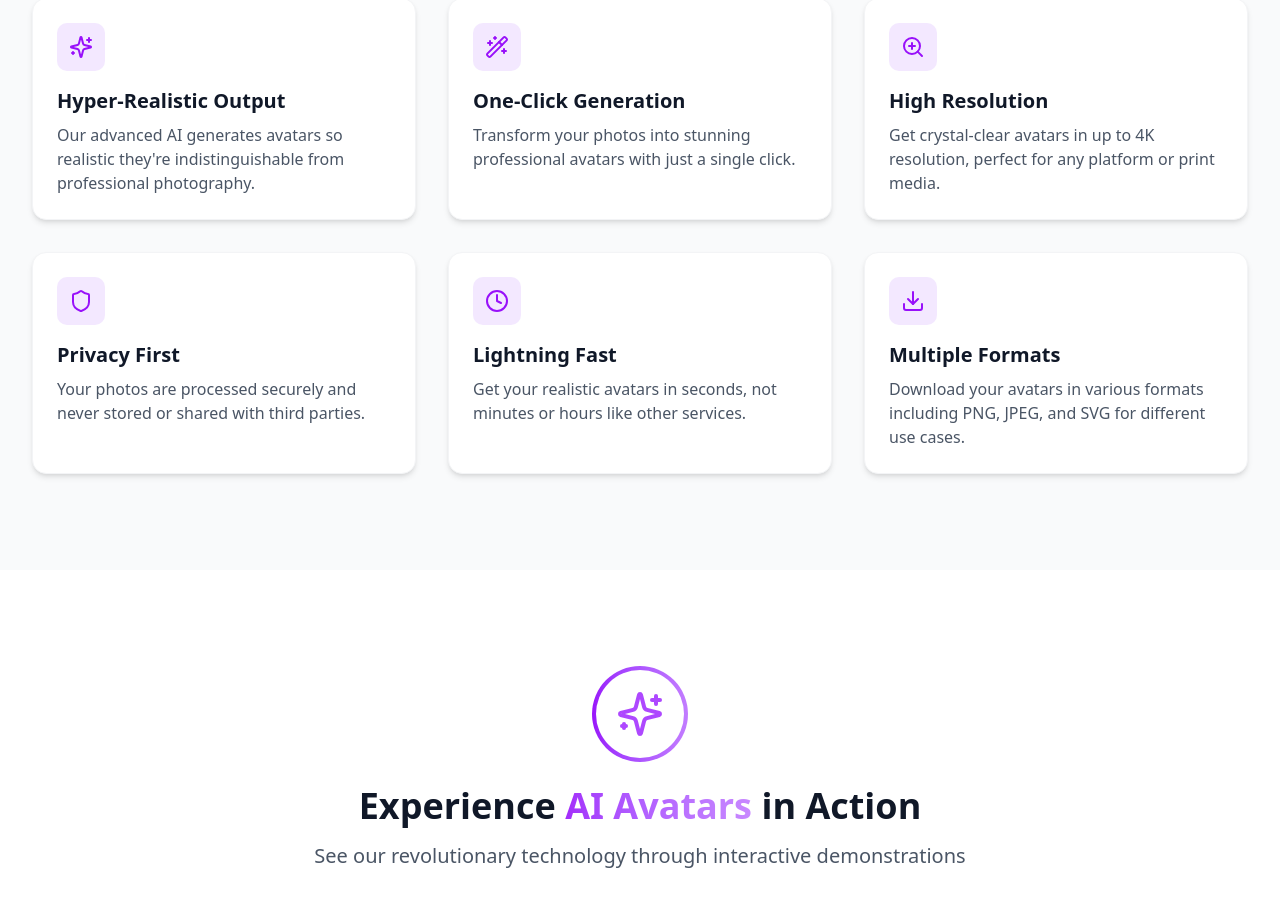
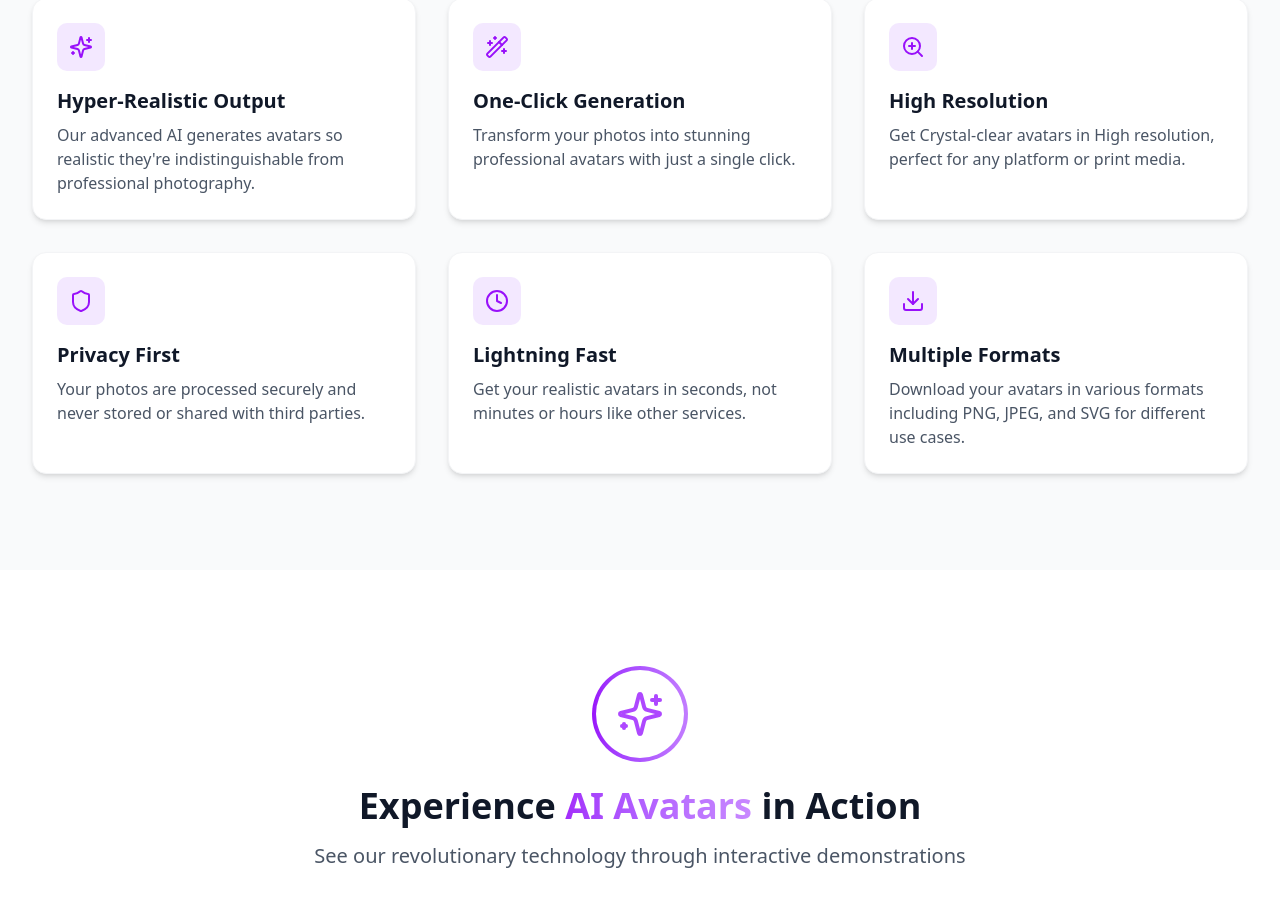
Before and after one commit to XENEFER1729/AvataR2, a Next.js app in the folder my-app/: page / in a window 1280 px wide. Shown: the part 880-1787 px from the top of the page. Built offline with nearby package versions, Linux system fonts and the light colour scheme.

Commit message:
changed settings

```diff
--- a/my-app/src/app/globals.css
+++ b/my-app/src/app/globals.css
@@ -70,71 +70,71 @@
 
 :root {
   --radius: 0.625rem;
-  --background: oklch(1 0 0);
-  --foreground: oklch(0.145 0 0);
-  --card: oklch(1 0 0);
-  --card-foreground: oklch(0.145 0 0);
-  --popover: oklch(1 0 0);
-  --popover-foreground: oklch(0.145 0 0);
-  --primary: oklch(0.205 0 0);
-  --primary-foreground: oklch(0.985 0 0);
-  --secondary: oklch(0.97 0 0);
-  --secondary-foreground: oklch(0.205 0 0);
-  --muted: oklch(0.97 0 0);
-  --muted-foreground: oklch(0.556 0 0);
-  --accent: oklch(0.97 0 0);
-  --accent-foreground: oklch(0.205 0 0);
-  --destructive: oklch(0.577 0.245 27.325);
-  --border: oklch(0.922 0 0);
-  --input: oklch(0.922 0 0);
-  --ring: oklch(0.708 0 0);
-  --chart-1: oklch(0.646 0.222 41.116);
-  --chart-2: oklch(0.6 0.118 184.704);
-  --chart-3: oklch(0.398 0.07 227.392);
-  --chart-4: oklch(0.828 0.189 84.429);
-  --chart-5: oklch(0.769 0.188 70.08);
-  --sidebar: oklch(0.985 0 0);
-  --sidebar-foreground: oklch(0.145 0 0);
-  --sidebar-primary: oklch(0.205 0 0);
-  --sidebar-primary-foreground: oklch(0.985 0 0);
-  --sidebar-accent: oklch(0.97 0 0);
-  --sidebar-accent-foreground: oklch(0.205 0 0);
-  --sidebar-border: oklch(0.922 0 0);
-  --sidebar-ring: oklch(0.708 0 0);
+  --background: #ffffff;
+  --foreground: #252527;
+  --card: #ffffff;
+  --card-foreground: #252527;
+  --popover: #ffffff;
+  --popover-foreground: #252527;
+  --primary: #343436;
+  --primary-foreground: #fbfbfc;
+  --secondary: #f7f7f8;
+  --secondary-foreground: #343436;
+  --muted: #f7f7f8;
+  --muted-foreground: #8e8e93;
+  --accent: #f7f7f8;
+  --accent-foreground: #343436;
+  --destructive: #e11d48;
+  --border: #ebecef;
+  --input: #ebecef;
+  --ring: #b4b4b4;
+  --chart-1: #3b82f6;
+  --chart-2: #0ea5e9;
+  --chart-3: #4f46e5;
+  --chart-4: #f59e0b;
+  --chart-5: #ef4444;
+  --sidebar: #fafafa;
+  --sidebar-foreground: #252527;
+  --sidebar-primary: #343436;
+  --sidebar-primary-foreground: #fafafa;
+  --sidebar-accent: #f7f7f8;
+  --sidebar-accent-foreground: #343436;
+  --sidebar-border: #ebecef;
+  --sidebar-ring: #b4b4b4;
 }
 
 .dark {
-  --background: oklch(0.145 0 0);
-  --foreground: oklch(0.985 0 0);
-  --card: oklch(0.205 0 0);
-  --card-foreground: oklch(0.985 0 0);
-  --popover: oklch(0.205 0 0);
-  --popover-foreground: oklch(0.985 0 0);
-  --primary: oklch(0.922 0 0);
-  --primary-foreground: oklch(0.205 0 0);
-  --secondary: oklch(0.269 0 0);
-  --secondary-foreground: oklch(0.985 0 0);
-  --muted: oklch(0.269 0 0);
-  --muted-foreground: oklch(0.708 0 0);
-  --accent: oklch(0.269 0 0);
-  --accent-foreground: oklch(0.985 0 0);
-  --destructive: oklch(0.704 0.191 22.216);
-  --border: oklch(1 0 0 / 10%);
-  --input: oklch(1 0 0 / 15%);
-  --ring: oklch(0.556 0 0);
-  --chart-1: oklch(0.488 0.243 264.376);
-  --chart-2: oklch(0.696 0.17 162.48);
-  --chart-3: oklch(0.769 0.188 70.08);
-  --chart-4: oklch(0.627 0.265 303.9);
-  --chart-5: oklch(0.645 0.246 16.439);
-  --sidebar: oklch(0.205 0 0);
-  --sidebar-foreground: oklch(0.985 0 0);
-  --sidebar-primary: oklch(0.488 0.243 264.376);
-  --sidebar-primary-foreground: oklch(0.985 0 0);
-  --sidebar-accent: oklch(0.269 0 0);
-  --sidebar-accent-foreground: oklch(0.985 0 0);
-  --sidebar-border: oklch(1 0 0 / 10%);
-  --sidebar-ring: oklch(0.556 0 0);
+  --background: #252527;
+  --foreground: #fbfbfc;
+  --card: #343436;
+  --card-foreground: #fbfbfc;
+  --popover: #343436;
+  --popover-foreground: #fbfbfc;
+  --primary: #ebecef;
+  --primary-foreground: #343436;
+  --secondary: #44444b;
+  --secondary-foreground: #fbfbfc;
+  --muted: #44444b;
+  --muted-foreground: #b4b4b4;
+  --accent: #44444b;
+  --accent-foreground: #fbfbfc;
+  --destructive: #f43f5e;
+  --border: rgba(255, 255, 255, 0.1);
+  --input: rgba(255, 255, 255, 0.15);
+  --ring: #8e8e93;
+  --chart-1: #818cf8;
+  --chart-2: #38bdf8;
+  --chart-3: #ef4444;
+  --chart-4: #c084fc;
+  --chart-5: #f97316;
+  --sidebar: #343436;
+  --sidebar-foreground: #fbfbfc;
+  --sidebar-primary: #818cf8;
+  --sidebar-primary-foreground: #fbfbfc;
+  --sidebar-accent: #44444b;
+  --sidebar-accent-foreground: #fbfbfc;
+  --sidebar-border: rgba(255, 255, 255, 0.1);
+  --sidebar-ring: #8e8e93;
 }
 
 @layer base {
--- a/my-app/src/app/home/Features.tsx
+++ b/my-app/src/app/home/Features.tsx
@@ -48,7 +48,7 @@ const Features: React.FC = () => {
     {
       icon: <ZoomIn size={24} />,
       title: "High Resolution",
-      description: "Get crystal-clear avatars in up to 4K resolution, perfect for any platform or print media."
+      description: "Get Crystal-clear avatars in High resolution, perfect for any platform or print media."
     },
     {
       icon: <Shield size={24} />,
--- a/my-app/src/app/home/NavDropdown.tsx
+++ b/my-app/src/app/home/NavDropdown.tsx
@@ -1,17 +1,27 @@
 "use client";
-import React, { useState, useEffect } from 'react';
-import Image from 'next/image';
-import { useTheme } from 'next-themes';
+import React, { useState, useEffect } from "react";
+import Image from "next/image";
+import { useTheme } from "next-themes";
 
 import {
-  ImageIcon, PenTool, Settings, ChevronDown, Sparkles,
-  Camera, UserPlus, Palette, Sliders, Shield, CloudCog
-} from 'lucide-react';
+  ImageIcon,
+  PenTool,
+  Settings,
+  ChevronDown,
+  Sparkles,
+  Camera,
+  UserPlus,
+  Palette,
+  Sliders,
+  Shield,
+  CloudCog,
+} from "lucide-react";
 
 type SubItem = {
   icon: React.ReactNode;
   title: string;
   description: string;
+  href?: string;
 };
 
 type ItemType = {
@@ -34,41 +44,81 @@ const NavDropdown = () => {
 
   const dropdownItems: ItemType[] = [
     {
-      id: 'gallery',
-      title: 'Gallery',
+      id: "gallery",
+      title: "Gallery",
       icon: <ImageIcon size={18} />,
       image: "/",
       description: "Explore and curate your personal reflections",
       items: [
-        { icon: <Camera size={16} />, title: "Your Collection", description: "View your saved persona reflections" },
-        { icon: <Sparkles size={16} />, title: "Featured Mirrors", description: "Discover trending reflections" },
-        { icon: <UserPlus size={16} />, title: "Shared With You", description: "Reflections shared by connections" }
-      ]
+        {
+          icon: <Camera size={16} />,
+          title: "Your Collection",
+          description: "View your saved persona reflections",
+          href: "/gallery/collection",
+        },
+        {
+          icon: <Sparkles size={16} />,
+          title: "Featured Mirrors",
+          description: "Discover trending reflections",
+          href: "/gallery/featured",
+        },
+        {
+          icon: <UserPlus size={16} />,
+          title: "Shared With You",
+          description: "Reflections shared by connections",
+          href: "/gallery/shared",
+        },
+      ],
     },
     {
-      id: 'dashboard',
-      title: 'Create',
+      id: "dashboard",
+      title: "Create",
       icon: <PenTool size={18} />,
       image: "/createAvatar.avif",
       description: "Express your authentic digital self",
       items: [
-        { icon: <Palette size={16} />, title: "Create Avatar", description: "Create avatar video using image" },
-        { icon: <Camera size={16} />, title: "Text To Speech", description: "transform your text into speech" },
+        {
+          icon: <Palette size={16} />,
+          title: "Create Avatar",
+          description: "Create avatar video using image",
+          href: "/dashboard",
+        },
+        {
+          icon: <Camera size={16} />,
+          title: "Text To Speech",
+          description: "transform your text into speech",
+          href: "/dashboard/TextToAudio",
+        },
         // { icon: <Sparkles size={16} />, title: "Emotion Templates", description: "Start with feeling-based presets" }
-      ]
+      ],
     },
     {
-      id: 'settings/sync',
-      title: 'Settings',
+      id: "settings",
+      title: "Settings",
       icon: <Settings size={18} />,
       image: "/",
       description: "Personalize your mirror experience",
       items: [
-        { icon: <Sliders size={16} />, title: "Preferences", description: "Customize your reflection settings" },
-        { icon: <Shield size={16} />, title: "Privacy", description: "Control your digital boundaries" },
-        // { icon: <CloudCog size={16} />, title: "Mirror Sync", description: "Manage your persona across devices" }
-      ]
-    }
+        {
+          icon: <Sliders size={16} />,
+          title: "Preferences",
+          description: "Customize your reflection settings",
+          href: "/settings/preferences",
+        },
+        {
+          icon: <Shield size={16} />,
+          title: "Privacy",
+          description: "Control your digital boundaries",
+          href: "/settings/privacy",
+        },
+        {
+          icon: <CloudCog size={16} />,
+          title: "Mirror Sync",
+          description: "Manage your persona across devices",
+          href: "/settings/sync",
+        },
+      ],
+    },
   ];
 
   const handleMouseEnter = (id: string) => setActiveDropdown(id);
@@ -86,16 +136,25 @@ const NavDropdown = () => {
           onMouseLeave={handleMouseLeave}
         >
           <button className="flex items-center space-x-3 text-gray-500 dark:text-gray-300 hover:text-gray-200 dark:hover:text-white cursor-pointer font-medium transition-colors px-3 py-2 rounded-full backdrop-blur-sm hover:shadow-sm group">
-            <span className="text-purple-400 group-hover:text-indigo-500 transition-colors">{item.icon}</span>
+            <span className="text-purple-400 group-hover:text-indigo-500 transition-colors">
+              {item.icon}
+            </span>
             <span className="relative">
               {item.title}
               <span className="absolute bottom-0 left-0 w-0 h-0.5 bg-gradient-to-r from-purple-300 to-indigo-400 group-hover:w-full transition-all duration-300 ease-in-out"></span>
             </span>
-            <ChevronDown size={16} className={`transition-transform duration-300 ${activeDropdown === item.id ? 'rotate-180' : ''}`} />
+            <ChevronDown
+              size={16}
+              className={`transition-transform duration-300 ${
+                activeDropdown === item.id ? "rotate-180" : ""
+              }`}
+            />
           </button>
 
           {activeDropdown === item.id && (
-            <div className={`absolute left-1/2 transform -translate-x-1/2 mt-2 w-screen max-w-md bg-white/90 dark:bg-gray-900/90 backdrop-blur-lg rounded-xl shadow-lg overflow-hidden transition-all duration-300 z-50 border border-purple-100 dark:border-gray-700`}>
+            <div
+              className={`absolute left-1/2 transform -translate-x-1/2 mt-2 w-screen max-w-md bg-white/90 dark:bg-gray-900/90 backdrop-blur-lg rounded-xl shadow-lg overflow-hidden transition-all duration-300 z-50 border border-purple-100 dark:border-gray-700`}
+            >
               <div className="p-4">
                 <div className="relative rounded-lg overflow-hidden mb-4 shadow-md">
                   <div className="h-50 relative w-full">
@@ -119,8 +178,7 @@ const NavDropdown = () => {
                   {item.items.map((subItem, index) => (
                     <a
                       key={index}
-                      href={`/${item.id}`}
-                      onClick={() => console.log(item.id)}
+                      href={subItem.href || `/${item.id}`}
                       className="flex items-start p-3 rounded-lg hover:bg-purple-50 dark:hover:bg-gray-800 transition-colors group"
                     >
                       <div className="mr-3 text-purple-400 group-hover:text-indigo-500 transition-colors mt-0.5">
@@ -130,7 +188,9 @@ const NavDropdown = () => {
                         <h4 className="font-medium text-gray-700 dark:text-gray-200 group-hover:text-indigo-600 transition-colors">
                           {subItem.title}
                         </h4>
-                        <p className="text-sm text-gray-500 dark:text-gray-400">{subItem.description}</p>
+                        <p className="text-sm text-gray-500 dark:text-gray-400">
+                          {subItem.description}
+                        </p>
                       </div>
                     </a>
                   ))}
@@ -139,11 +199,10 @@ const NavDropdown = () => {
 
               <div className="px-4 py-3 bg-gradient-to-r from-purple-50 to-indigo-50 dark:from-gray-800 dark:to-gray-900 border-t border-purple-100 dark:border-gray-700">
                 <a
-                  href="#"
+                  href={`/${item.id}`}
                   className="text-sm font-medium text-indigo-500 hover:text-indigo-600 dark:text-indigo-400 dark:hover:text-indigo-300 transition-colors flex items-center"
                 >
                   <span>View all {item.title.toLowerCase()} options →</span>
-
                 </a>
               </div>
             </div>
```
